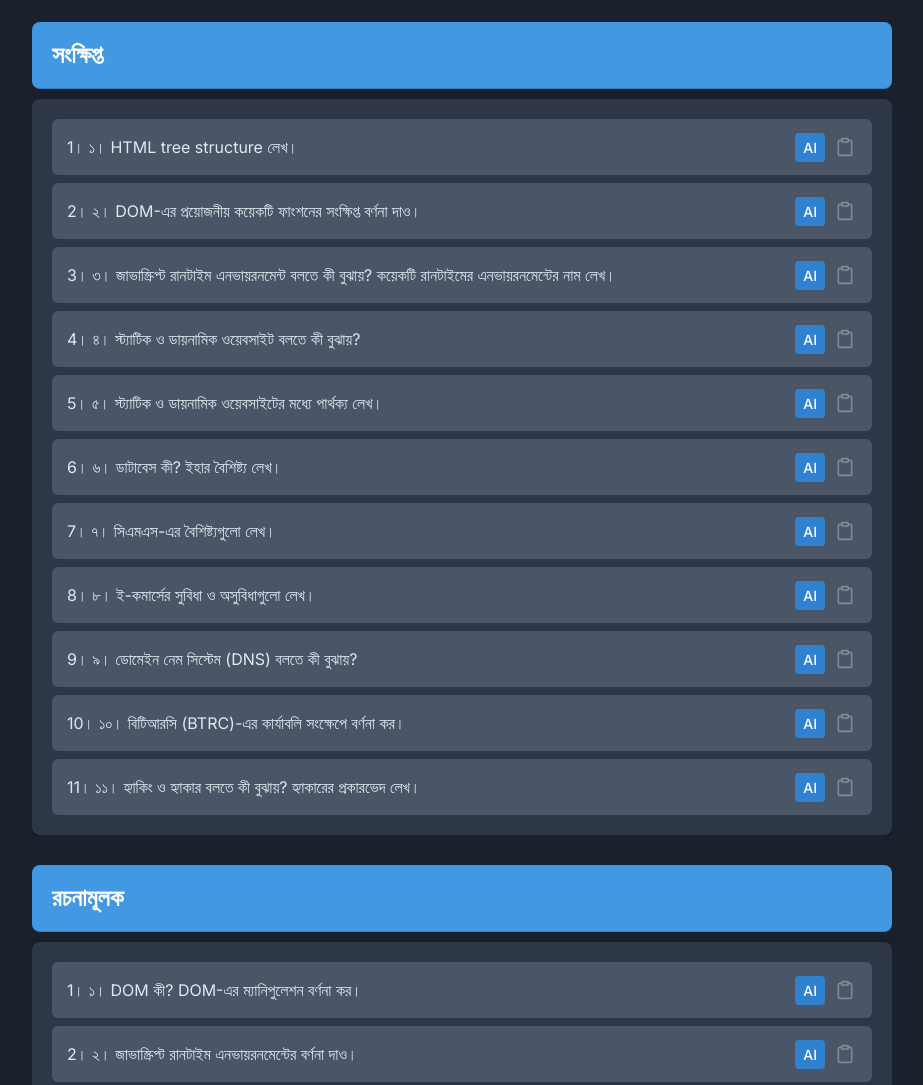
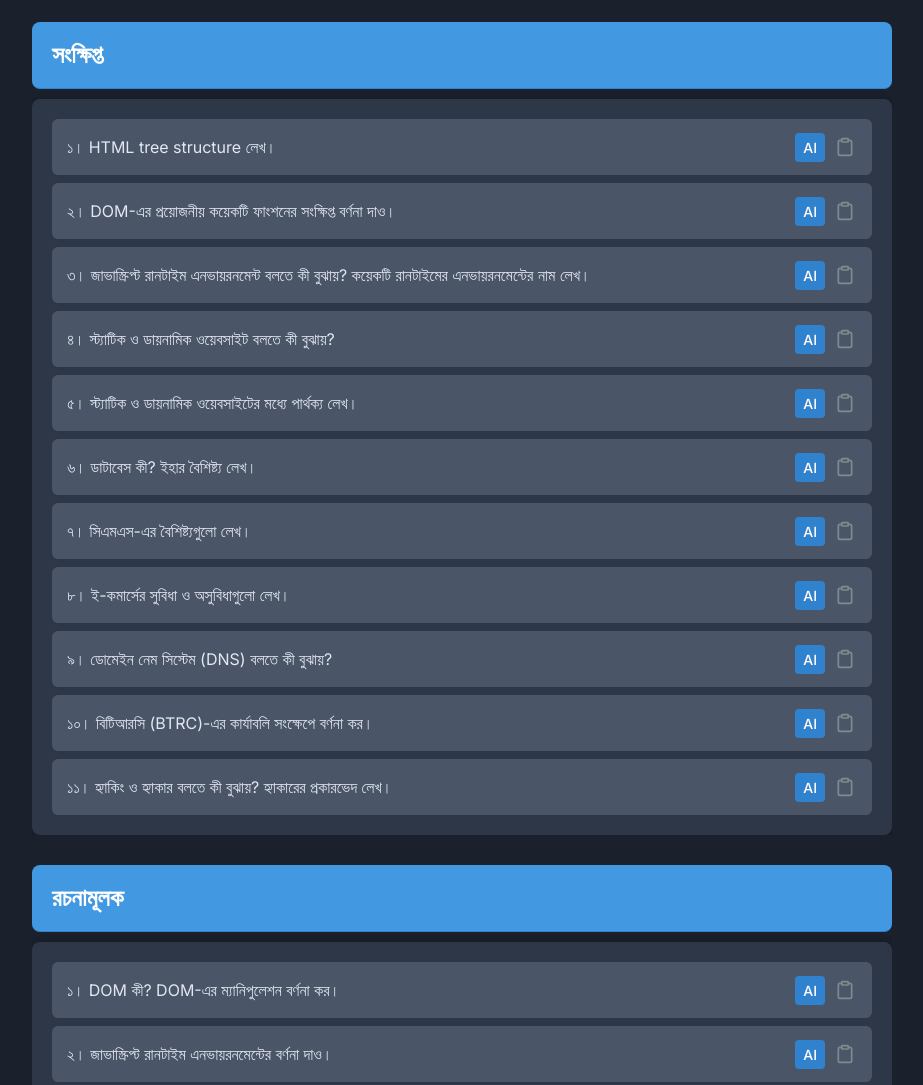
Before and after one commit to expgg/sahrfa, a plain HTML site: page study/suggetions/s/5thweb2/index.html in a window 1280 px wide. Shown: the part 1740-2825 px from the top of the page, without its empty margins (178-1101 px from the left). Drawn offline with nearby package versions, Linux system fonts and the light colour scheme.

Commit message:
Update index.html

```diff
--- a/study/suggetions/s/5thweb2/index.html
+++ b/study/suggetions/s/5thweb2/index.html
@@ -501,7 +501,7 @@
                 { text: "২। HTML-এলিমেন্টকে জাভাস্ক্রিপ্ট দ্বারা সিলেক্ট করার পদ্ধতি লেখ।", answer: "getElementById(), querySelector() ইত্যাদি।", extendedAnswer: "HTML এলিমেন্টকে জাভাস্ক্রিপ্ট দ্বারা সিলেক্ট করার জন্য বিভিন্ন পদ্ধতি রয়েছে, যার মাধ্যমে ওয়েব পেজের নির্দিষ্ট উপাদানগুলিকে খুঁজে বের করে সেগুলিতে পরিবর্তন আনা যায়। প্রধান পদ্ধতিগুলি হলো: getElementById() (আইডি দ্বারা সিলেক্ট), getElementsByClassName() (ক্লাস নেম দ্বারা সিলেক্ট), getElementsByTagName() (ট্যাগ নেম দ্বারা সিলেক্ট), querySelector() (CSS সিলেক্টর দ্বারা প্রথম ম্যাচিং এলিমেন্ট সিলেক্ট), এবং querySelectorAll() (CSS সিলেক্টর দ্বারা সব ম্যাচিং এলিমেন্ট সিলেক্ট)।" },
                 { text: "৩। ক্লায়েন্ট সাইড ফ্রেমওয়ার্ক কী?", answer: "ক্লায়েন্ট সাইড ফ্রেমওয়ার্ক হলো ব্রাউজারে রান হওয়া ওয়েব অ্যাপ তৈরির কাঠামো।", extendedAnswer: "ক্লায়েন্ট সাইড ফ্রেমওয়ার্ক হলো এমন একটি কাঠামো যা ওয়েব ব্রাউজারে (ক্লায়েন্ট সাইডে) রান হওয়া ওয়েব অ্যাপ্লিকেশন তৈরির জন্য ব্যবহৃত হয়। এই ফ্রেমওয়ার্কগুলি ডেভেলপারদেরকে ইউজার ইন্টারফেস (UI) তৈরি, ডেটা ম্যানেজমেন্ট এবং অ্যাপ্লিকেশন লজিক সংগঠিত করার জন্য পূর্ব-লিখিত কোড এবং টুলস সরবরাহ করে। এর ফলে দ্রুত এবং সহজে ইন্টারেক্টিভ ও ডায়নামিক ওয়েব অ্যাপ্লিকেশন তৈরি করা যায়, যেমন সিঙ্গেল পেজ অ্যাপ্লিকেশন (SPA)।" },
                 { text: "৪। জেকুয়েরি (jQuery) কী?", answer: "জেকুয়েরি হলো HTML ও Ajax সহজ করার জাভাস্ক্রিপ্ট লাইব্রেরি।", extendedAnswer: "জেকুয়েরি (jQuery) হলো একটি দ্রুত, ছোট এবং ফিচার-সমৃদ্ধ জাভাস্ক্রিপ্ট লাইব্রেরি। এটি HTML ডকুমেন্ট ট্রাভার্সাল, ইভেন্ট হ্যান্ডলিং, অ্যানিমেশন, এবং Ajax ইন্টারঅ্যাকশনকে সহজ করার জন্য ডিজাইন করা হয়েছে। 'Write less, do more' (কম লিখুন, বেশি করুন) এই স্লোগান নিয়ে এটি জাভাস্ক্রিপ্ট কোডিংকে অনেক সহজ করে তুলেছে, বিশেষ করে DOM ম্যানিপুলেশনের ক্ষেত্রে।" },
-                { text: "৫। স্ট্যাটিক ওয়েবসাইট কী?", answer: "স্ট্যাটিক ওয়েবসাইট হলো স্থির বিষয়বস্তুর ওয়েবসাইট।", extendedAnswer: "স্ট্যাটিক ওয়েবসাইট হলো এমন ওয়েবসাইট যার বিষয়বস্তু স্থির এবং ব্যবহারকারীর অনুরোধের উপর ভিত্তি করে পরিবর্তিত হয় না। এই ওয়েবসাইটগুলি সাধারণত HTML, CSS এবং জাভাস্ক্রিপ্ট ফাইল দিয়ে তৈরি হয় এবং সার্ভারে সরাসরি স্টোর করা থাকে। প্রতিটি ব্যবহারকারী একই কন্টেন্ট দেখতে পায় এবং ডেটাবেজের সাথে এর কোনো সংযোগ থাকে না। ছোট ব্যবসা বা ব্যক্তিগত পোর্টফোলিওর জন্য এটি উপযুক্ত।" },
+                { text: "৫। স্ট্যাটিক ওয়েবসাইট কী?", answer: "স্ট্যা틱 ওয়েবসাইট হলো স্থির বিষয়বস্তুর ওয়েবসাইট।", extendedAnswer: "স্ট্যাটিক ওয়েবসাইট হলো এমন ওয়েবসাইট যার বিষয়বস্তু স্থির এবং ব্যবহারকারীর অনুরোধের উপর ভিত্তি করে পরিবর্তিত হয় না। এই ওয়েবসাইটগুলি সাধারণত HTML, CSS এবং জাভাস্ক্রিপ্ট ফাইল দিয়ে তৈরি হয় এবং সার্ভারে সরাসরি স্টোর করা থাকে। প্রতিটি ব্যবহারকারী একই কন্টেন্ট দেখতে পায় এবং ডেটাবেজের সাথে এর কোনো সংযোগ থাকে না। ছোট ব্যবসা বা ব্যক্তিগত পোর্টফোলিওর জন্য এটি উপযুক্ত।" },
                 { text: "৬। ডায়নামিক ওয়েবসাইট কী?", answer: "ডায়নামিক ওয়েবসাইট হলো পরিবর্তনশীল বিষয়বস্তুর ওয়েবসাইট।", extendedAnswer: "ডায়নামিক ওয়েবসাইট হলো এমন ওয়েবসাইট যার বিষয়বস্তু ব্যবহারকারীর অনুরোধ বা ডেটাবেজের তথ্যের উপর ভিত্তি করে পরিবর্তিত হয়। এই ওয়েবসাইটগুলি সার্ভার-সাইড স্ক্রিপ্টিং ভাষা (যেমন PHP, Python, Node.js) এবং ডেটাবেজ (যেমন MySQL, PostgreSQL) ব্যবহার করে তৈরি হয়। ই-কমার্স সাইট, সোশ্যাল মিডিয়া প্ল্যাটফর্ম এবং ব্লগগুলি ডায়নামিক ওয়েবসাইটের উদাহরণ।" },
                 { text: "৭। ফ্রেমওয়ার্ক কী?", answer: "ফ্রেমওয়ার্ক হলো সফটওয়্যার তৈরির পূর্ব-প্রতিষ্ঠিত কাঠামো।", extendedAnswer: "ফ্রেমওয়ার্ক হলো সফটওয়্যার অ্যাপ্লিকেশন তৈরির জন্য একটি পূর্ব-প্রতিষ্ঠিত কাঠামো এবং টুলসেট। এটি ডেভেলপারদেরকে অ্যাপ্লিকেশন তৈরির জন্য একটি ভিত্তি সরবরাহ করে, যেখানে সাধারণ কাজগুলি করার জন্য রেডিমেড কম্পোনেন্ট এবং লাইব্রেরি থাকে। ফ্রেমওয়ার্ক ব্যবহারের ফলে ডেভেলপমেন্ট প্রক্রিয়া দ্রুত হয়, কোডের মান উন্নত হয় এবং কোড রক্ষণাবেক্ষণ সহজ হয়।" },
                 { text: "৮। ডায়নামিক ওয়েবসাইট তৈরির কয়েকটি ফ্রেমওয়ার্কের নাম লেখ।", answer: "রিঅ্যাক্ট, লারাভেল, জ্যাঙ্গো।", extendedAnswer: "ডায়নামিক ওয়েবসাইট তৈরির জন্য বেশ কিছু জনপ্রিয় ফ্রেমওয়ার্ক রয়েছে। ক্লায়েন্ট-সাইড (ফ্রন্ট-এন্ড) এর জন্য রিঅ্যাক্ট (React), অ্যাঙ্গুলার (Angular), এবং ভিউ.জেএস (Vue.js) বিশেষভাবে পরিচিত। সার্ভার-সাইড (ব্যাক-এন্ড) এর জন্য লারাভেল (Laravel - PHP), জ্যাঙ্গো (Django - Python), এবং এক্সপ্রেস.জেএস (Express.js - Node.js) ব্যাপকভাবে ব্যবহৃত হয়।" },
@@ -927,7 +927,7 @@
                             questionContentHTML = `
                                 <div class="question-main-row">
                                     <div class="question-text-display flex-1">
-                                        <span>${index + 1}। ${q.text}</span>
+                                        <span>${q.text}</span>
                                     </div>
                                     <div class="button-container flex items-center gap-2 flex-shrink-0">
                                         <button class="action-button" onclick="openAiModal('${encodeURIComponent(q.text)}', '${category}')">
```
